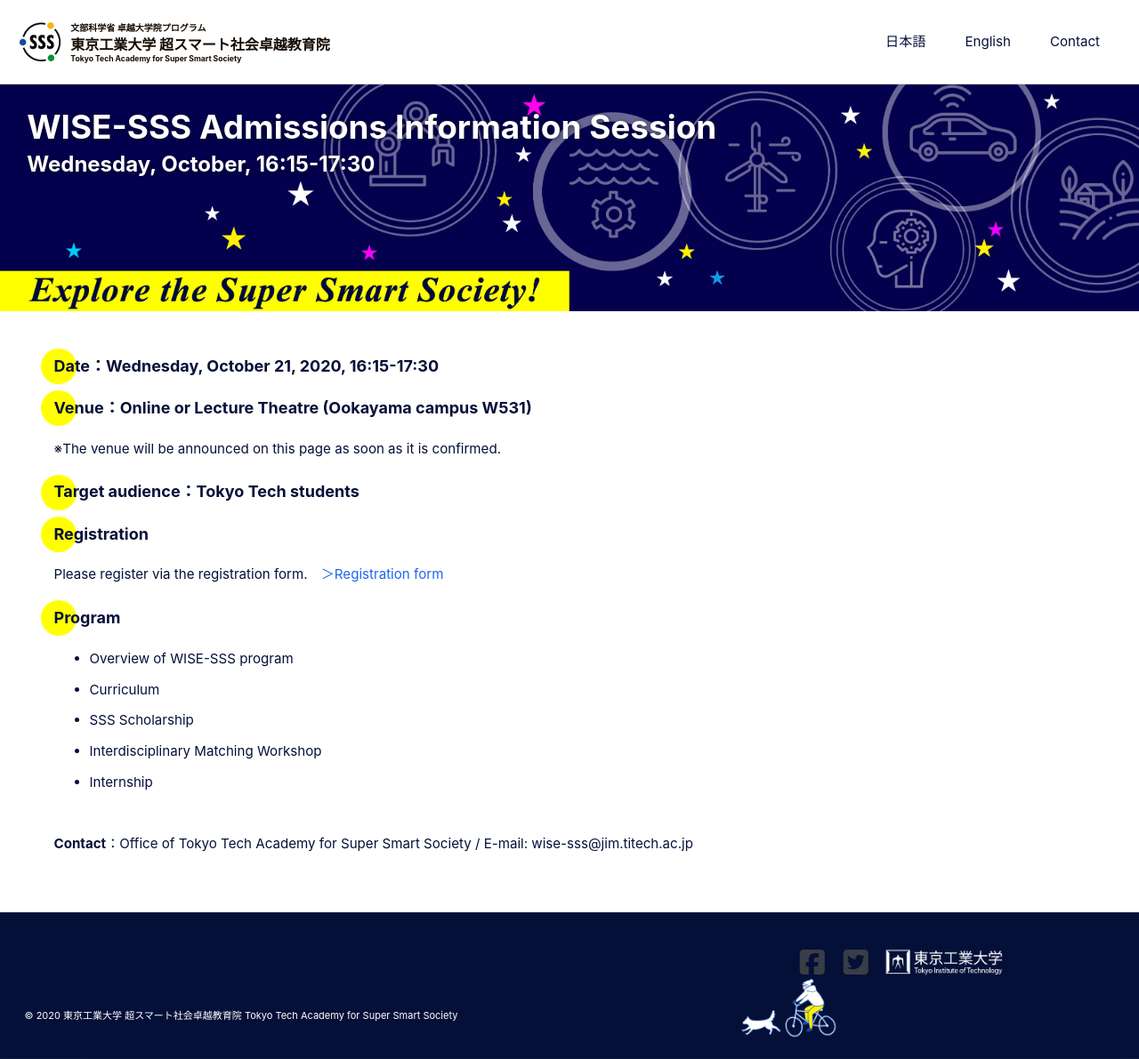
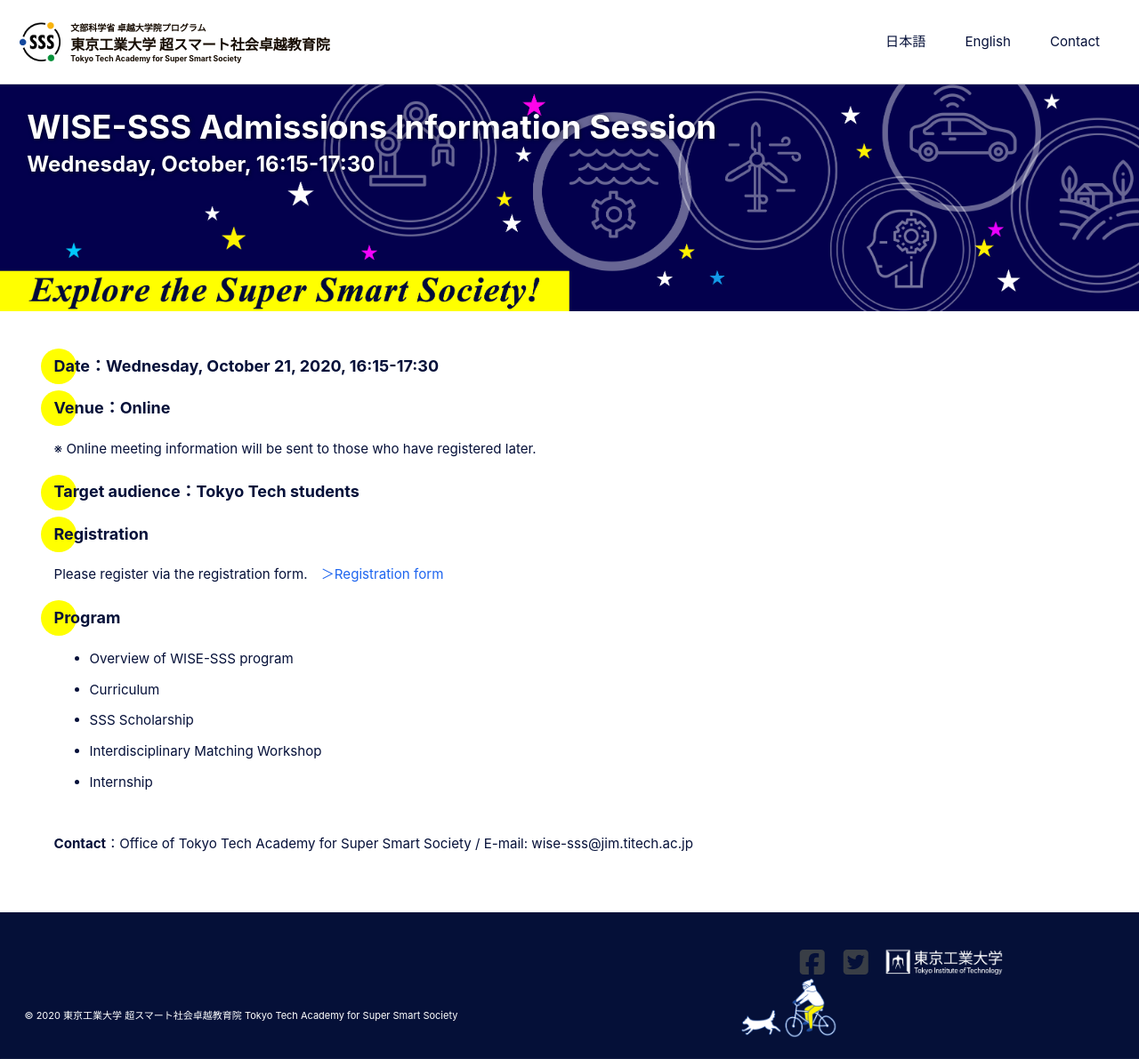
Before and after one commit to fl1d/w0ex.github.io, a Jekyll site: the page built from _pages/info-session-fall2020_en.md, in a window 1280 px wide. Shown: the whole page at 89% size. Built offline with Jekyll 4.4.1, drawn with Linux system fonts in a browser that asks for light colours; cached includes are drawn as plain includes; nearby versions of some CDN libraries.

Commit message:
Update info-session-fall2020_en.md

```diff
--- a/_pages/info-session-fall2020_en.md
+++ b/_pages/info-session-fall2020_en.md
@@ -10,8 +10,8 @@
 
 <h4><font size="4">Date：Wednesday, October 21, 2020, 16:15-17:30</font></h4>
 
-<h4><font size="4">Venue：Online or Lecture Theatre (Ookayama campus W531)</font></h4>
-※The venue will be announced on this page as soon as it is confirmed.
+<h4><font size="4">Venue：Online </font></h4>
+※ Online meeting information will be sent to those who have registered later.
 
 <h4><font size="4">Target audience：Tokyo Tech students</font></h4>
 
```
